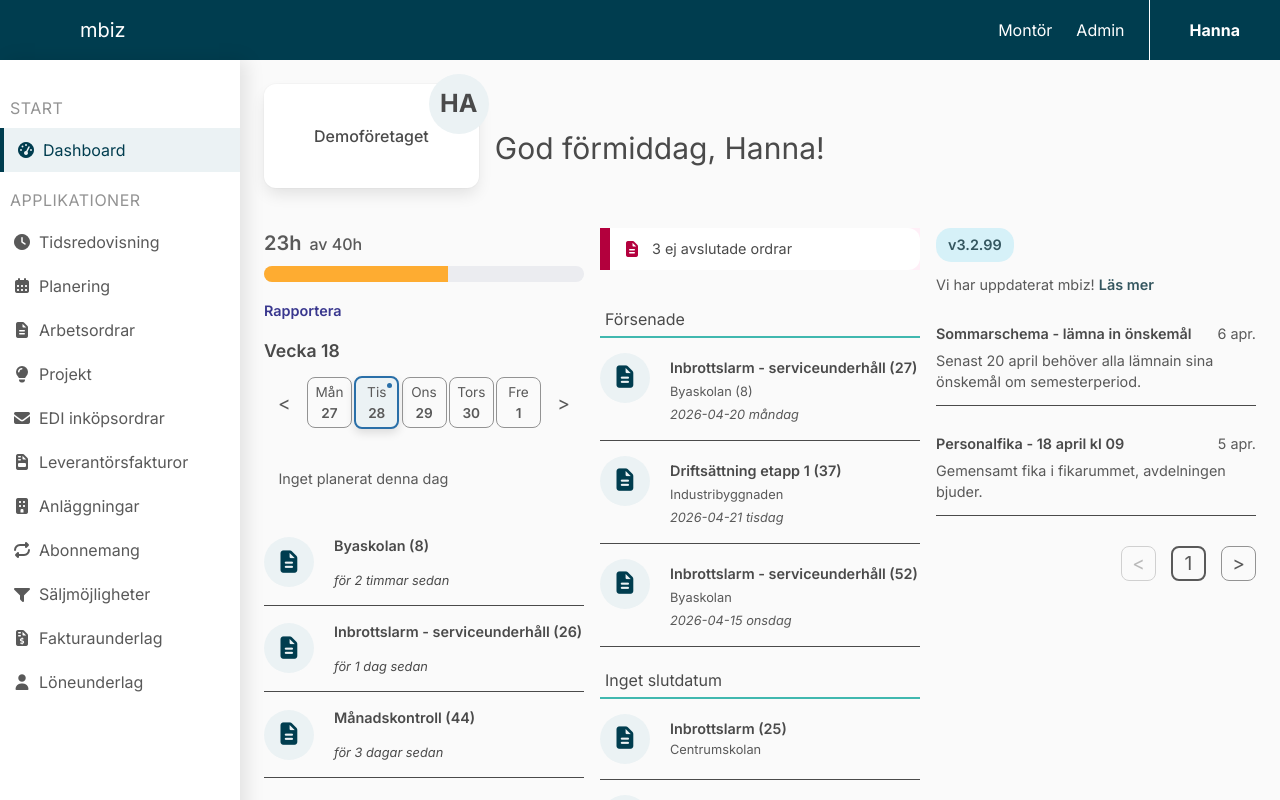
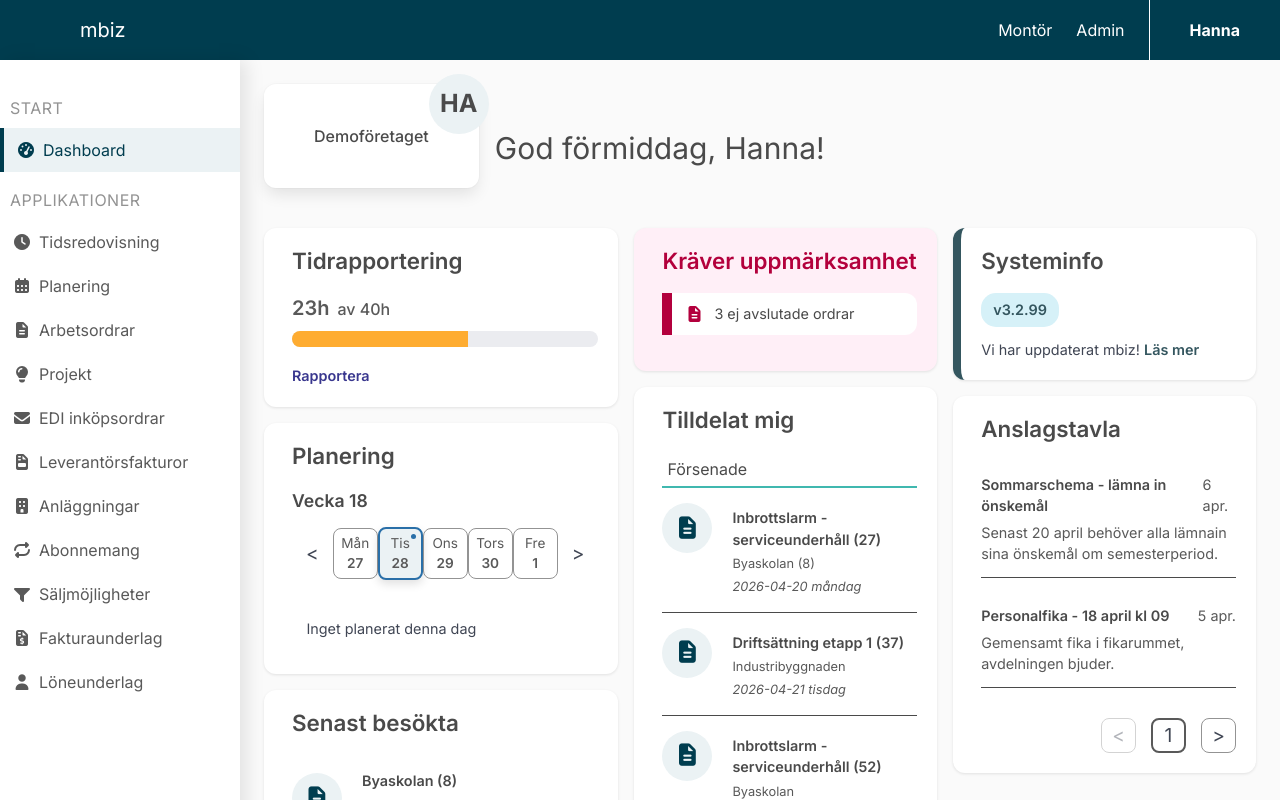
Before and after one commit to haan2402/dashboard-prototype, a Vue app: page /montor in a window 1280 px wide. Shown: the top 800 px of the page. Built offline with nearby package versions, Linux system fonts and the light colour scheme; what vue3-apexcharts would draw is missing.

Commit message:
wrappar Dashboardwidget runt alla komponenter i montör vyn också

```diff
--- a/src/views/MontorView.vue
+++ b/src/views/MontorView.vue
@@ -1,4 +1,5 @@
 <script setup>
+import DashboardWidget from '@/components/DashboardWidget.vue';
 import TopInfoBar from '@/components/TopInfoBar.vue';
 import AssignedToMe from '@/components/widgets/AssignedToMe.vue';
 import AttentionRequired from '@/components/widgets/AttentionRequired.vue';
@@ -7,6 +8,7 @@ import Planning from '@/components/widgets/Planning.vue';
 import RecentlyVisited from '@/components/widgets/RecentlyVisited.vue';
 import SystemInfo from '@/components/widgets/SystemInfo.vue';
 import TimeReport from '@/components/widgets/TimeReport.vue';
+import { widgetRegistry } from '@/components/widgets/widgetRegistry';
 
 const user = {
   role: "montor"
@@ -21,35 +23,49 @@ const user = {
 
     <div class="dashboard-column">
       <div class="widget">
+        <DashboardWidget :title="widgetRegistry.time.title">
         <TimeReport />
+        </DashboardWidget>
       </div>
 
       <div class="widget">
+        <DashboardWidget :title="widgetRegistry.planning.title">
         <Planning />
+        </DashboardWidget>
       </div>
 
       <div class="widget">
+        <DashboardWidget :title="widgetRegistry.recently.title">
         <RecentlyVisited />
+        </DashboardWidget>
       </div>
     </div>
 
     <div class="dashboard-column">
       <div class="widget">
+        <DashboardWidget :title="widgetRegistry.attention.title" :color="widgetRegistry.attention.background" :textColor="widgetRegistry.attention.color">
         <AttentionRequired role="montor" />
+        </DashboardWidget>
       </div>
 
       <div class="widget">
+        <DashboardWidget :title="widgetRegistry.assigned.title">
         <AssignedToMe />
+        </DashboardWidget>
       </div>
     </div>
 
     <div class="dashboard-column">
       <div class="widget">
+        <DashboardWidget :title="widgetRegistry.system.title" :accent="widgetRegistry.system.accent">
         <SystemInfo />
+        </DashboardWidget>
       </div>
 
       <div class="widget">
+        <DashboardWidget :title="widgetRegistry.notice.title">
         <NoticeBoard :isAdmin="user.role === 'admin'" />
+        </DashboardWidget>
       </div>
   </div>
 </div>
```
